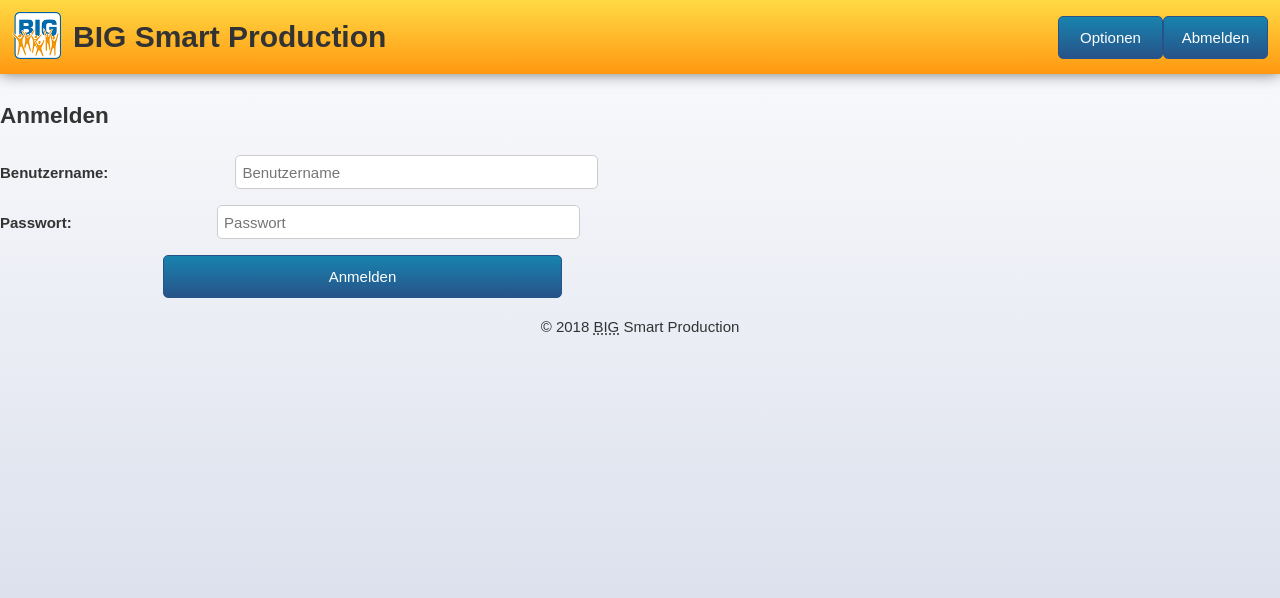
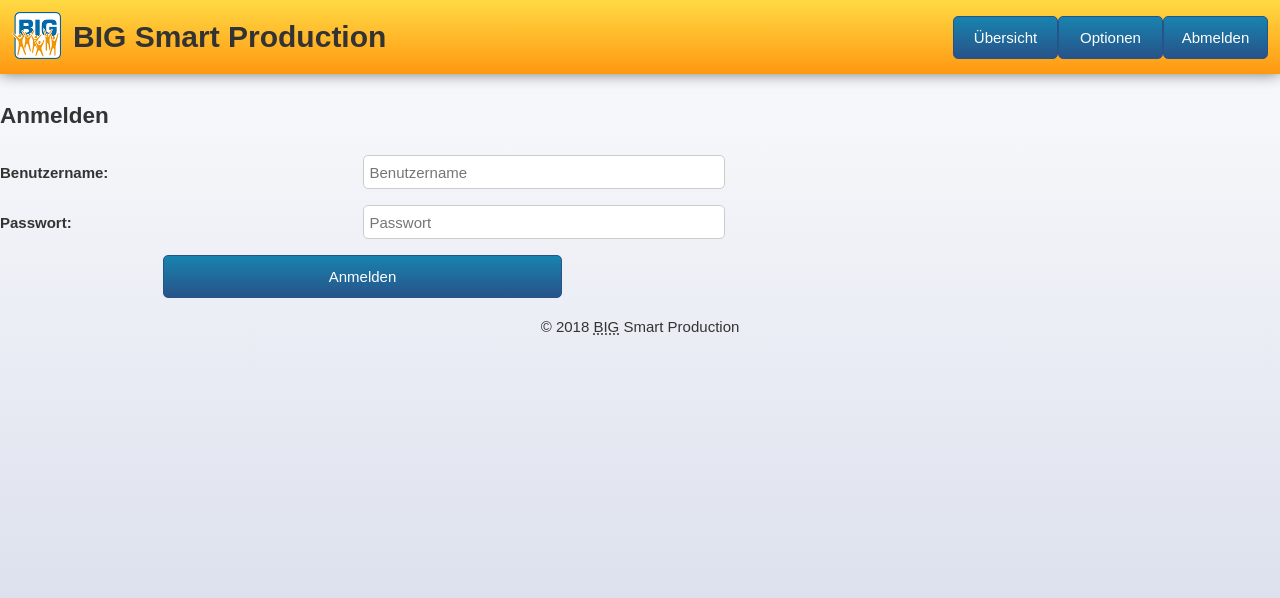
Before and after one commit to DoganKaraarslan/PRODUCTION-CHAIN, an Angular app in the folder übung3/client/: page /login in a window 1280 px wide. Shown: the top 598 px of the page. Built offline with nearby package versions, Linux system fonts and the light colour scheme; what @swimlane/ngx-charts would draw is missing.

Commit message:
anmeldebutton navigation, errot-text ausblenden

```diff
--- a/übung3/client/src/app/components/login/login.component.html
+++ b/übung3/client/src/app/components/login/login.component.html
@@ -1,18 +1,18 @@
 <div class="main-container">
     <main aria-labelledby="formheadline">
-        <form class="form form-horizontal" method="post" action="overview.html">
+        <form class="form form-horizontal" method="post" #loginForm="ngForm" (ngSubmit)="onSubmit(loginForm)">
             <h2 id="formheadline" class="login-headline">Anmelden</h2>
             <div class="form-row">
                 <label class="form-label" for="username-input">Benutzername</label>
                 <input type="text" name="username" id="username-input" required class="form-input"
                        autocomplete="username" placeholder="Benutzername">
-                <span id="username-error" class="error-text"></span>
+                <span id="username-error" class="error-text" *ngIf="display">test</span>
             </div>
             <div class="form-row">
                 <label class="form-label" for="password-input">Passwort</label>
                 <input type="password" name="password" id="password-input" required class="form-input"
                        minlength="4" maxlength="12" autocomplete="current-password" placeholder="Passwort">
-                <span id="password-error" class="error-text"></span>
+                <span id="password-error" class="error-text" *ngIf="display">test</span>
             </div>
             <div class="form-row form-row-center">
                 <button class="button button-submit">Anmelden</button>
--- a/übung3/client/src/app/components/login/login.component.ts
+++ b/übung3/client/src/app/components/login/login.component.ts
@@ -1,8 +1,23 @@
 import {Component} from '@angular/core';
+import {Router} from '@angular/router';
+import {NgForm} from '@angular/forms';
 
 @Component({
   selector: 'app-login',
   templateUrl: './login.component.html'
 })
 export class LoginComponent {
+
+    display: boolean = false;
+
+    constructor(private router: Router) {
+    }
+
+    ngOnInit() {
+  }
+
+    onSubmit(form: NgForm) : void {
+        //this.display = true;
+        this.router.navigate(['/overview']);
+    }
 }
--- a/übung3/client/src/app/components/nav/nav.component.html
+++ b/übung3/client/src/app/components/nav/nav.component.html
@@ -21,8 +21,9 @@
             </li>
             <li class="nav-items">
                 <ul>
-                    <li><a routerLink="/options" class="button" accesskey="1">Optionen</a></li>
-                    <li><a routerLink="/login" class="button" accesskey="2">Abmelden</a></li>
+                    <li><a routerLink="/options" class="button" accesskey="1">Übersicht</a></li>
+                    <li><a routerLink="/options" class="button" accesskey="2">Optionen</a></li>
+                    <li><a routerLink="/login" class="button" accesskey="3">Abmelden</a></li>
                 </ul>
             </li>
         </ul>
```
